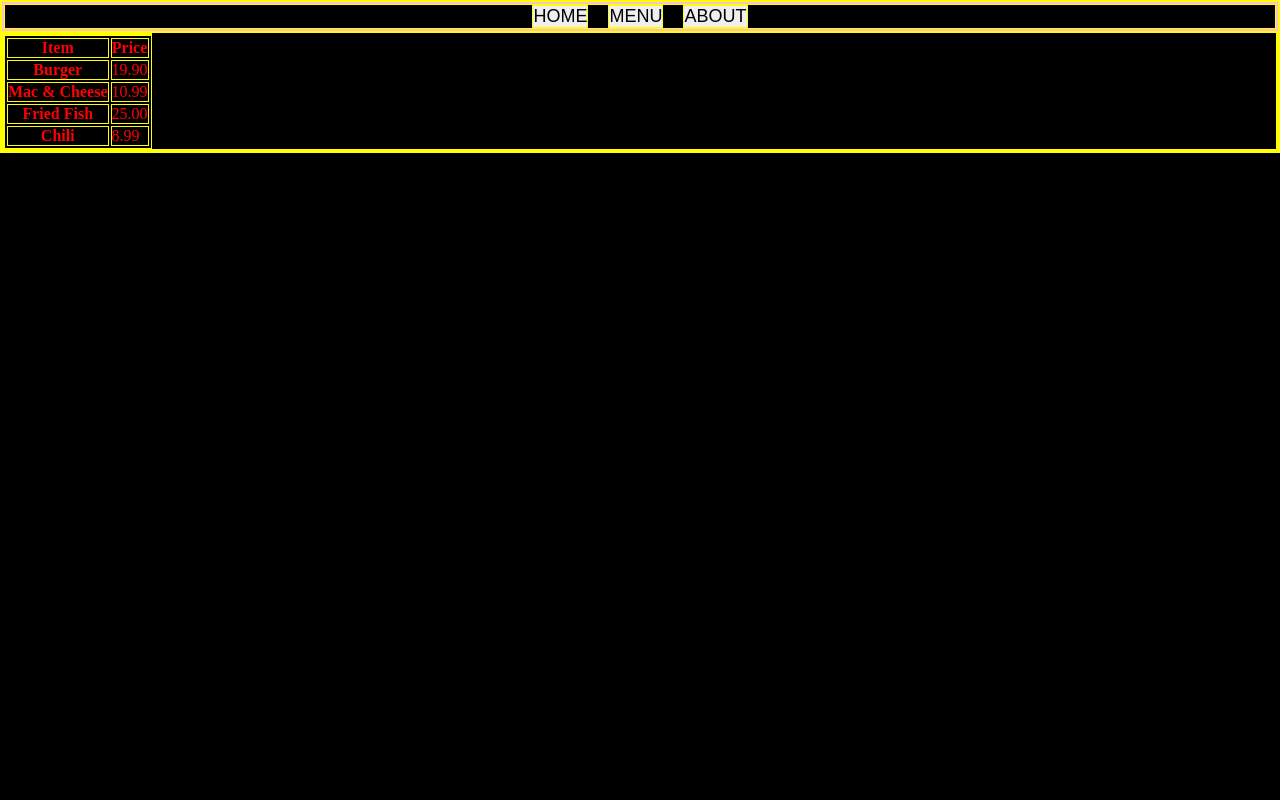
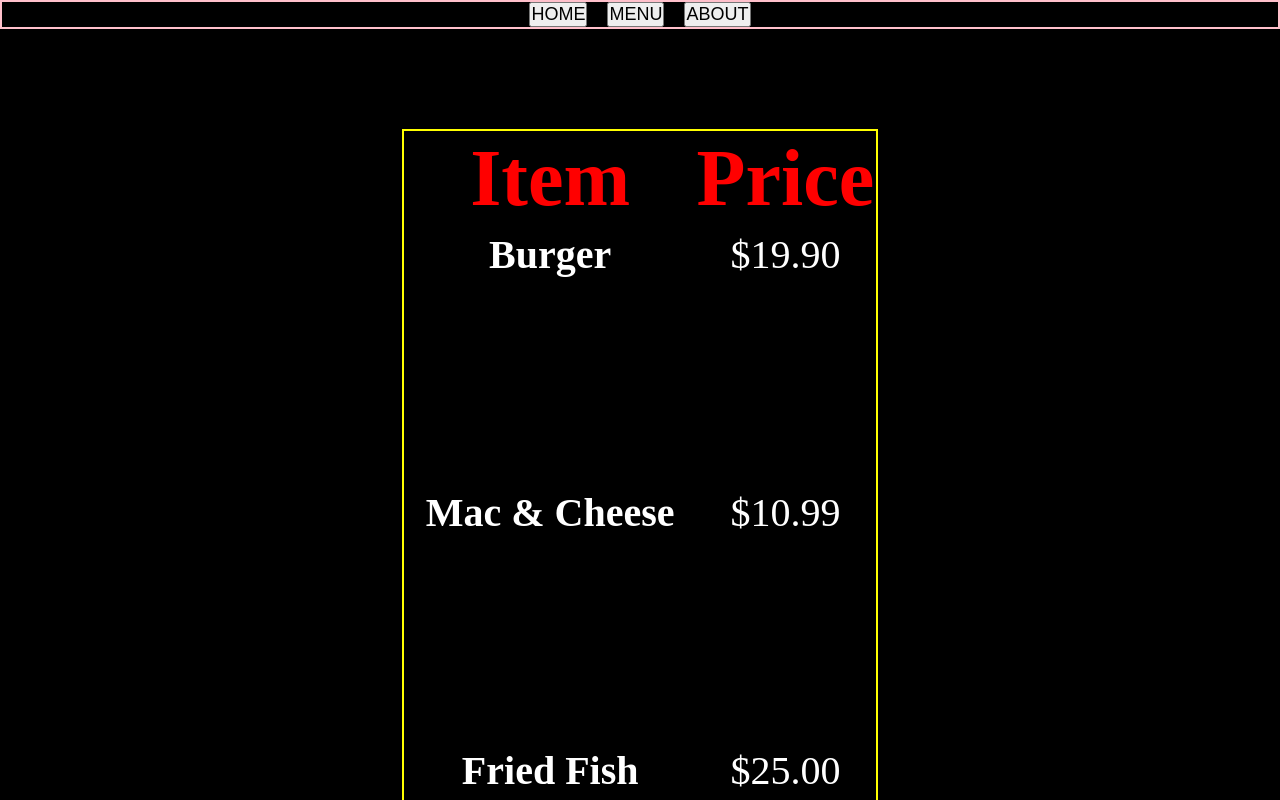
Before and after one commit to ThatBaldDude4/Restaurant_Page, a website built with webpack: page src/template.html in a window 1280 px wide. Both pictures are taken after a click on the button "MENU". Shown: the top 800 px of the page. Built offline with nearby package versions, Linux system fonts and the light colour scheme.

Commit message:
style menu page

```diff
--- a/src/menu.js
+++ b/src/menu.js
@@ -27,10 +27,12 @@ export function createMenu() {
     const itemTh = document.createElement("th");
     const priceTh = document.createElement("th");
 
+    container.setAttribute("id", "menu-container");
     itemTh.textContent = "Item";
     itemTh.setAttribute("scope", "col");
     priceTh.textContent = "Price";
     priceTh.setAttribute("scope", "col");
+    mainRow.classList.add("table-headers");
     mainRow.appendChild(itemTh);
     mainRow.appendChild(priceTh);
     thead.appendChild(mainRow);
@@ -41,8 +43,10 @@ export function createMenu() {
         let td = document.createElement("td");
 
         th.setAttribute("scope", "row");
+        th.classList.add("row-data");
         th.textContent = item;
-        td.textContent = (price).toFixed(2);
+        td.classList.add("row-data");
+        td.textContent = `$${(price).toFixed(2)}`;
 
         tr.appendChild(th);
         tr.appendChild(td);
--- a/src/styles.css
+++ b/src/styles.css
@@ -7,12 +7,14 @@
     box-sizing: border-box;
     margin: 0;
     padding: 0;
-    border: 1px solid yellow;
 }
 
 body {
     background-color: black;
     color: red;
+    display: flex;
+    flex-direction: column;
+    align-items: center;
 }
 
 #nav-header {
@@ -38,10 +40,21 @@ body {
 
 /* HOME page css starts here */
 
+#content {
+    max-width: 900px;
+    margin-top: 100px;
+    border: 2px solid yellow;
+}
+
 #home-page-container {
     text-align: center;
     margin-top: 20px;
     color: var(--header-color);
+}
+
+#home-page-title {
+    margin-bottom: 30px;
+    font-weight: bold;
 }
 
 #home-page-img {
@@ -52,7 +65,25 @@ body {
 
 #home-page-description {
     color: var(--text-color);
-    padding: 0 100px 0 100px;
+    padding: 20px 100px 20px 100px;
     text-align: left;
     margin-top: 20px;
 }
+
+/* MENU page starts here */
+
+#menu-container {
+    max-width: 500px;
+    text-align: center;
+}
+
+.table-headers {
+    font-size: 80px;
+    padding: 0 20px 0 20px;
+}
+
+.row-data {
+    font-size: 40px;
+    padding: 5px 20px 204px 20px;
+    color: var(--text-color);
+}
```
